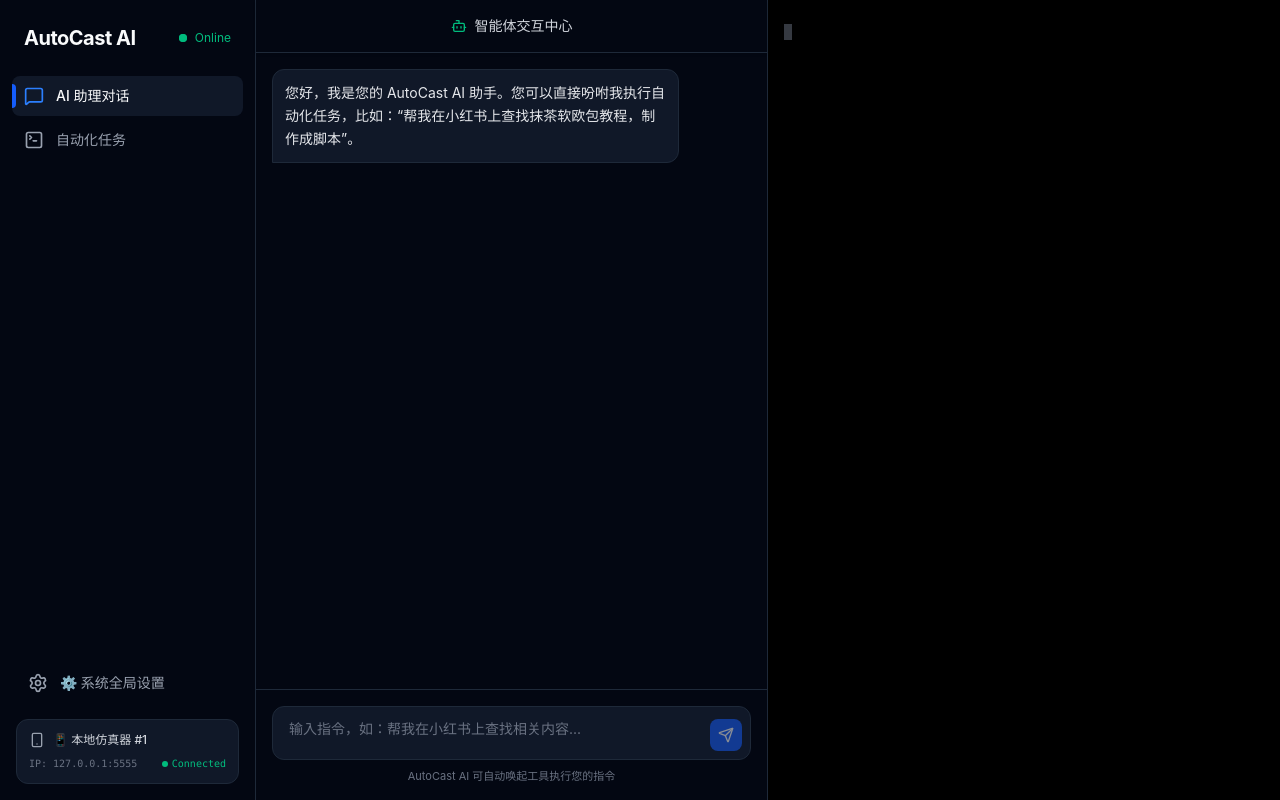
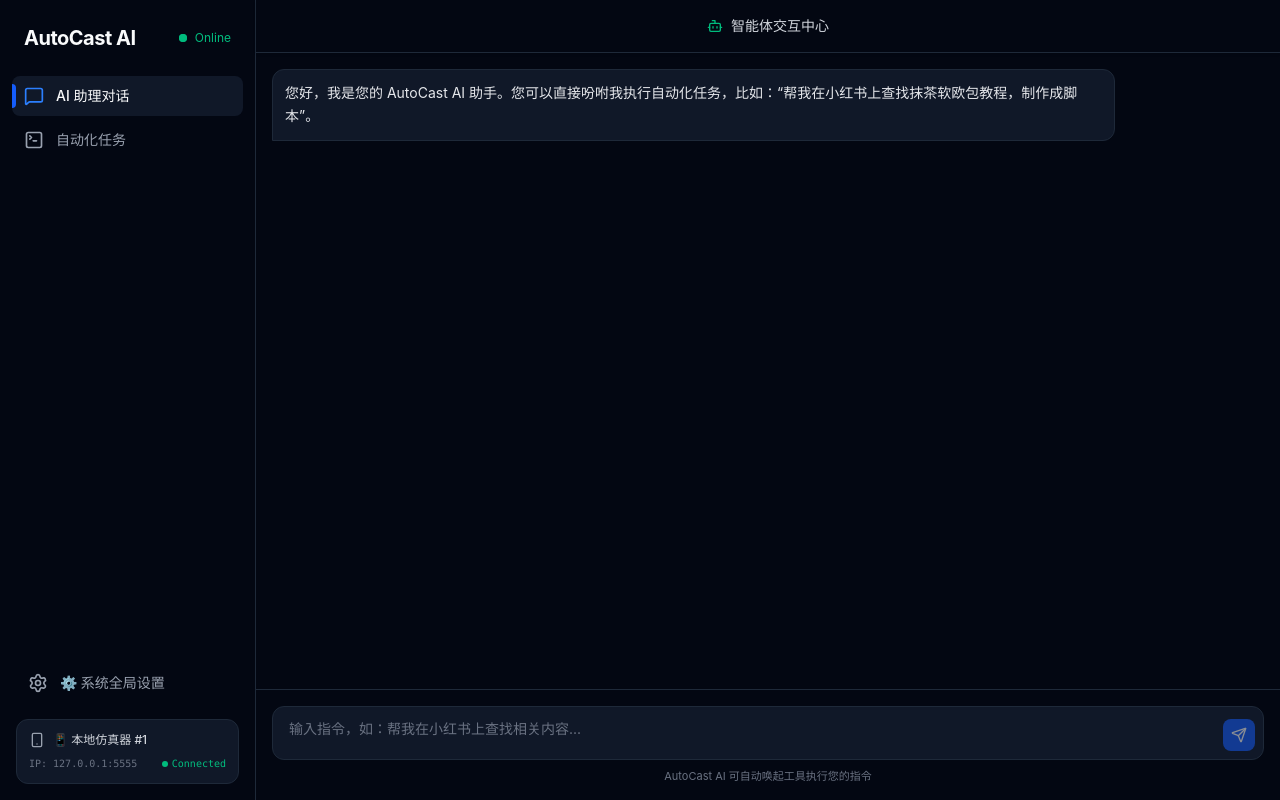
Before and after one commit to anxiaoying369-bot/test, a Vue app: page / in a window 1280 px wide. Built offline with nearby package versions, Linux system fonts and the light colour scheme.

Commit message:
style: remove logs references and sidebar completely

```diff
--- a/src/App.vue
+++ b/src/App.vue
@@ -7,7 +7,6 @@
 const chatHistory = ref([
   { role: 'assistant', content: '您好，我是您的 AutoCast AI 助手。您可以直接吩咐我执行自动化任务，比如：“帮我在小红书上查找抹茶软欧包教程，制作成脚本”。' }
 ]);
-const logs = ref<string[]>([]);
 const isProcessing = ref(false);
 
 async function handleSend() {
@@ -22,15 +21,10 @@
   if (query.includes('小红书') && (query.includes('查找') || query.includes('搜索') || query.includes('找') || query.includes('脚本'))) {
     chatHistory.value.push({ role: 'assistant', content: '好的，正在为您启动小红书自动化检索机制，提取相关内容与素材...' });
 
-    logs.value.push(`[${new Date().toLocaleTimeString()}] [INTENT] Detected intent: Xiaohongshu content search`);
-    logs.value.push(`[${new Date().toLocaleTimeString()}] [INFO] Starting CloakBrowser...`);
-
     try {
       const result = await invoke('spy_xiaohongshu', { keyword: query });
-      logs.value.push(`[${new Date().toLocaleTimeString()}] [SUCCESS] Task completed: ${result}`);
-      chatHistory.value.push({ role: 'assistant', content: '✅ 检索完成！已成功抓取小红书热门内容。配方、素材与评论已提取完毕，您可以随时在右侧日志中查看细节，或者让我继续为您生成最终脚本。' });
+      chatHistory.value.push({ role: 'assistant', content: '✅ 检索完成！已成功抓取小红书热门内容。配方、素材与评论已提取完毕，您可以让我继续为您生成最终脚本。' });
     } catch (error) {
-      logs.value.push(`[${new Date().toLocaleTimeString()}] [ERROR] Task failed: ${error}`);
       chatHistory.value.push({ role: 'assistant', content: `❌ 检索过程中遇到错误：${error}` });
     }
   } else {
@@ -98,8 +92,8 @@
       </div>
     </aside>
 
-    <!-- 2. 中间栏：LLM 聊天交互区 -->
-    <main class="flex flex-col w-[40%] h-full bg-gray-950 border-r border-gray-800">
+    <!-- 2. 主内容栏：LLM 聊天交互区 -->
+    <main class="flex flex-col flex-1 h-full bg-gray-950">
       <!-- 聊天标题 -->
       <div class="p-4 border-b border-gray-800 flex items-center justify-center shadow-sm z-10">
         <h2 class="text-sm font-medium text-gray-300 flex items-center gap-2">
@@ -146,19 +140,6 @@
         <div class="text-center mt-2 text-[11px] text-gray-500">AutoCast AI 可自动唤起工具执行您的指令</div>
       </div>
     </main>
-
-    <!-- 3. 右侧栏：Agent 脑核控制台与本地日志 -->
-    <aside class="flex flex-col w-[40%] h-full bg-black font-mono">
-
-      <!-- 滚动日志区 -->
-      <div class="flex-1 overflow-y-auto p-4 text-[13px] leading-relaxed space-y-1">
-        <div v-for="log in logs" :key="log" class="text-gray-300">
-          {{ log }}
-        </div>
-        <!-- Blinking cursor -->
-        <div class="inline-block w-2 h-4 bg-gray-500 animate-pulse mt-2"></div>
-      </div>
-    </aside>
   </div>
 </template>
 
```
Also changed, not shown: 1 other file (tests, documents, lock files or other folders).
